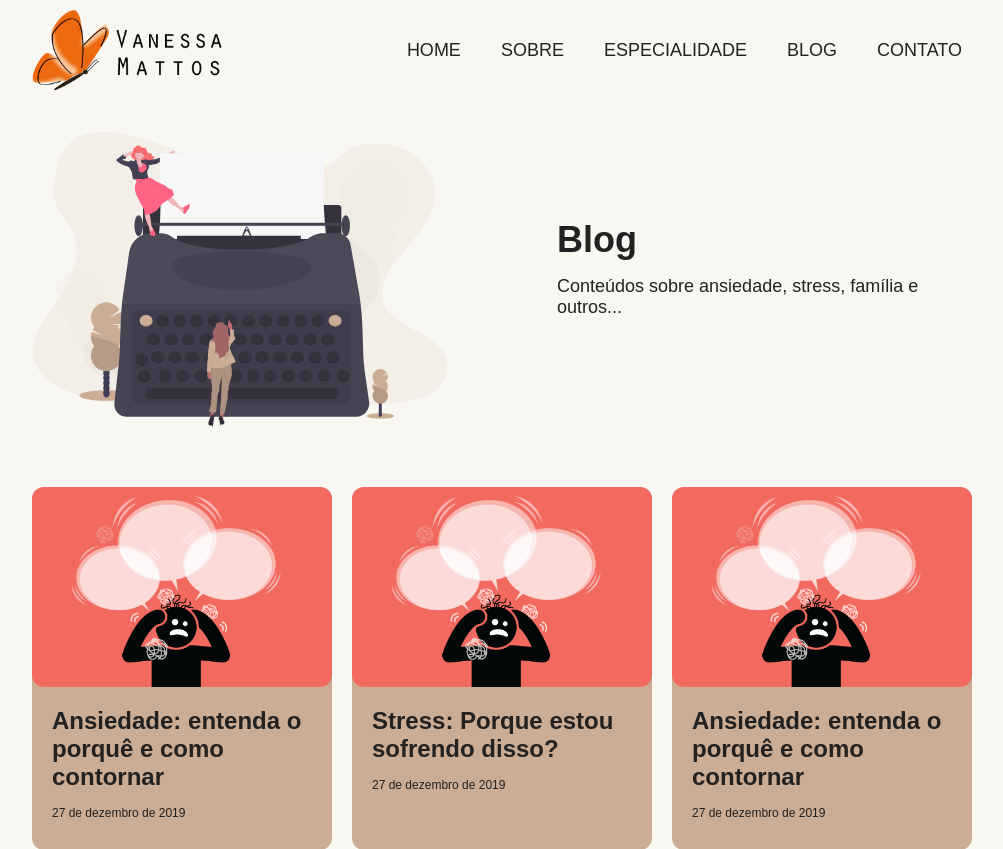
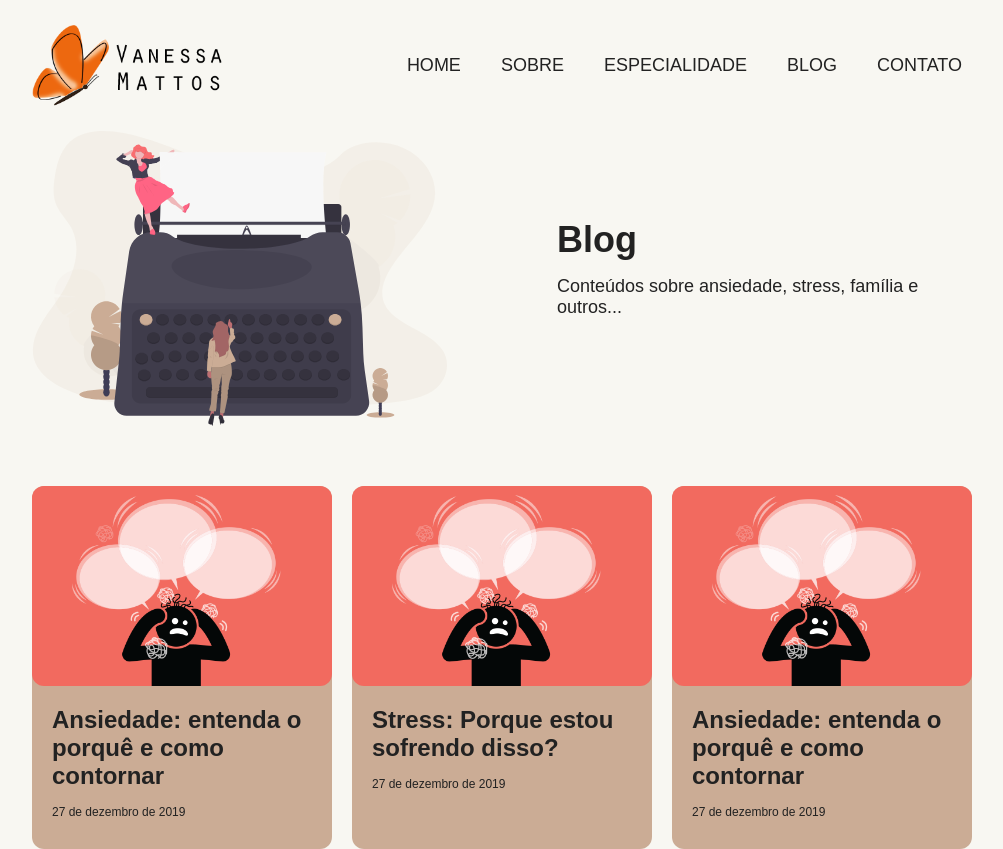
Before and after one commit to kaiofelipejs/psico-vanessa-mattos, a PHP site: page /blog.html in a window 1280 px wide. Shown: the top 849 px of the page, without its empty margins (138-1141 px from the left). Run offline with PHP 8.4, Linux system fonts and the light colour scheme.

Commit message:
create favicon and adjust header animation

```diff
--- a/css/style.css
+++ b/css/style.css
@@ -231,8 +231,8 @@ section.bg-curves,
 /* MENU */
 .menu {
   top: 0;
-  padding: 10px 0;
-  position: sticky;
+  position: fixed;
+  padding: 25px 0;
   width: 100%;
   background: #f8f7f2;
   z-index: 500;
@@ -394,7 +394,7 @@ section.bg-curves,
 /* INTRO */
 .intro,
 .intro-page {
-  margin-top: 30px;
+  margin-top: 130px;
 }
 
 .intro h1 {
--- a/index.html
+++ b/index.html
@@ -6,6 +6,7 @@
     <meta http-equiv="X-UA-Compatible" content="ie=edge" />
     <title>Psicóloga Vanessa Mattos</title>
 
+    <link rel="shortcut icon" href="/assets/icons/favicon.ico" />
     <link rel="stylesheet" href="css/style.css" />
     <link rel="stylesheet" href="css/homepage.css" />
     <link rel="stylesheet" href="css/blog.css" />
--- a/js/modules/animate-scroll.js
+++ b/js/modules/animate-scroll.js
@@ -2,7 +2,7 @@ const sections = document.querySelectorAll(".js-scroll");
 
 export default function initAnimateScroll() {
   if (sections.length) {
-    const windowHalf = window.innerHeight * 0.75;
+    const windowHalf = window.innerHeight * 0.7;
 
     function animateScroll() {
       sections.forEach(section => {
--- /dev/null
+++ b/js/modules/header-scroll.js
@@ -0,0 +1,13 @@
+window.onscroll = function() {
+  headerScroll();
+};
+
+const header = document.querySelector("header");
+
+export default function headerScroll() {
+  if (document.documentElement.scrollTop >= 20) {
+    header.style.padding = "8px 0";
+  } else {
+    header.style.padding = "25px 0";
+  }
+}
--- a/js/script.js
+++ b/js/script.js
@@ -1,5 +1,7 @@
 import initMenuMobile from "./modules/menu-mobile.js";
 import initAnimateScroll from "./modules/animate-scroll.js";
+import headerScroll from "./modules/header-scroll.js";
 
 initMenuMobile();
 initAnimateScroll();
+headerScroll();
```
Also changed, not shown: assets/icons/favicon.ico (added).
